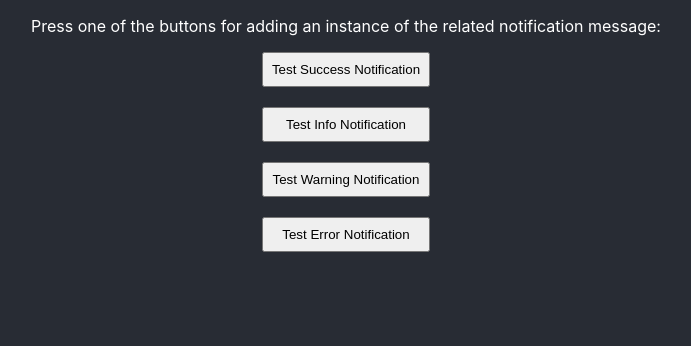
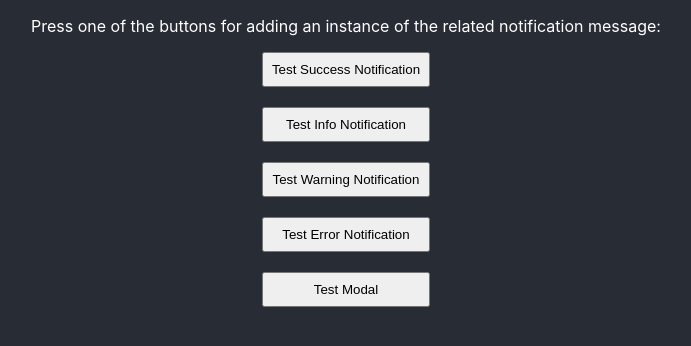
Before and after one commit to daddyj/sosafe-casestudy, a React (Create React App) app: page / in a window 1280 px wide. Shown: the top 346 px of the page, without its empty margins (294-985 px from the left). Built offline with nearby package versions, Linux system fonts and the light colour scheme.

Commit message:
feat: :children_crossing: add demo option for modal demo

```diff
--- a/src/components/NotificationsTesting/NotificationsTesting.tsx
+++ b/src/components/NotificationsTesting/NotificationsTesting.tsx
@@ -20,6 +20,27 @@ export const NotificationsTesting = () => {
     dispatch(actionCreators.addErrorNotification("error message"));
   };
 
+  const handleModal = () => {
+    dispatch(
+      actionCreators.addModal(
+        <button
+          onClick={() =>
+            dispatch(
+              actionCreators.addModal(
+                <button onClick={() => {}} style={{ padding: ".5rem" }}>
+                  No more..
+                </button>
+              )
+            )
+          }
+          style={{ padding: ".5rem" }}
+        >
+          and another one...
+        </button>
+      )
+    );
+  };
+
   return (
     <div style={{ display: "flex", flexDirection: "column" }}>
       <button onClick={handleSuccessMessage} style={{ padding: ".5rem" }}>
@@ -37,6 +58,10 @@ export const NotificationsTesting = () => {
       <button onClick={handleErrorMessage} style={{ padding: ".5rem" }}>
         Test Error Notification
       </button>
+      <br />
+      <button onClick={handleModal} style={{ padding: ".5rem" }}>
+        Test Modal
+      </button>
     </div>
   );
 };
```
